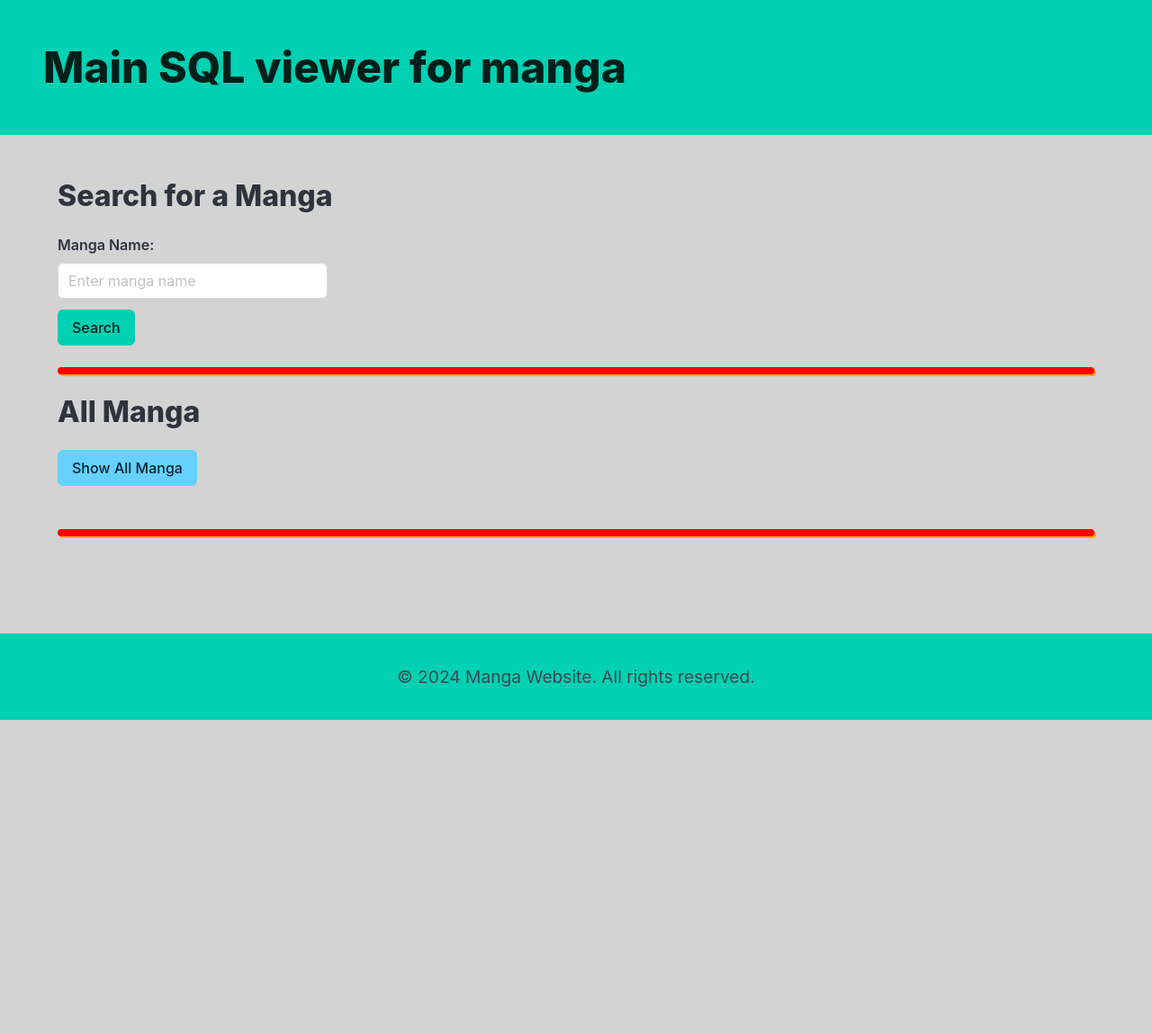
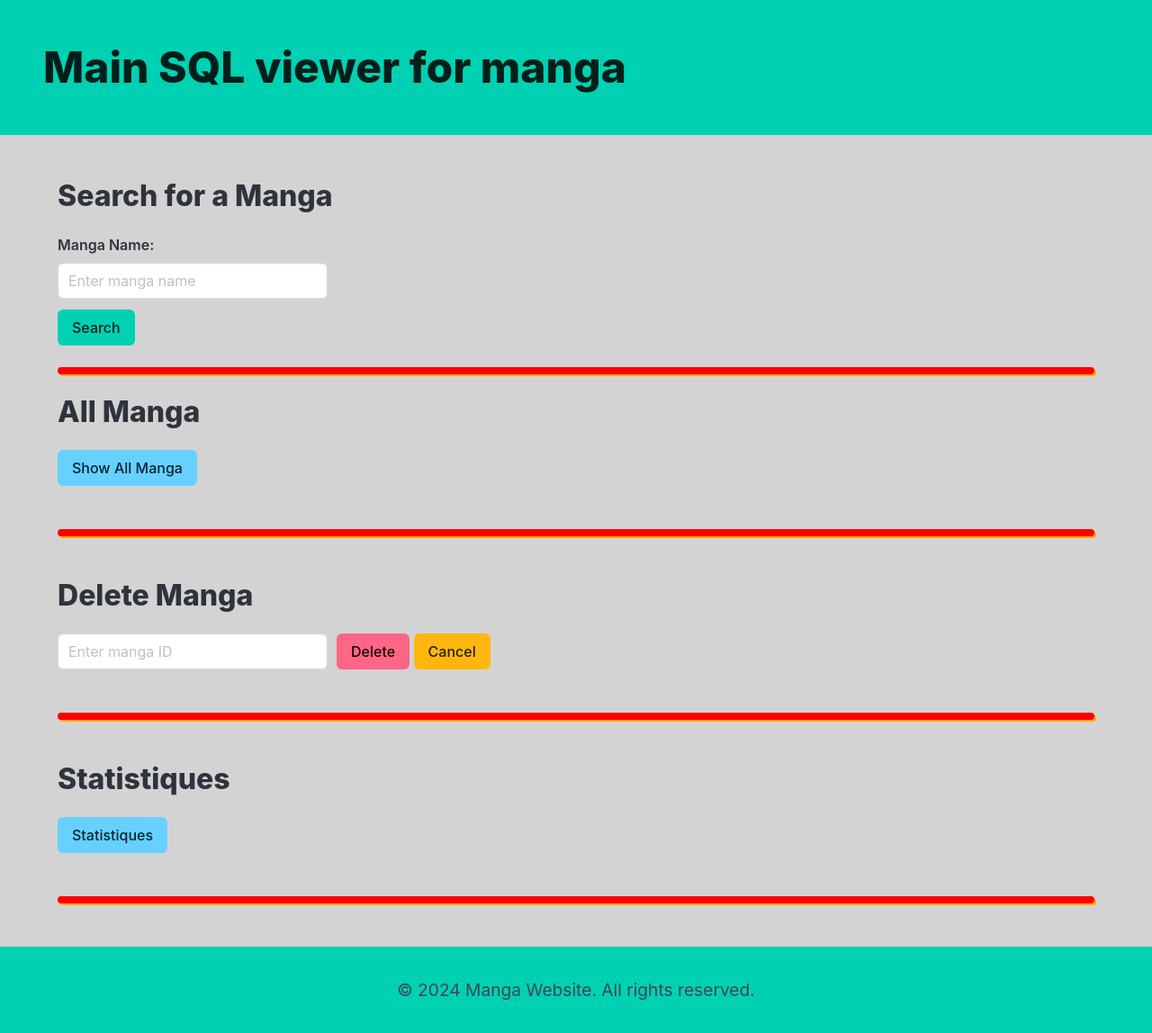
Before and after one commit to yourzon/HomeAnime-web, a Flask app: page / in a window 1280 px wide. Shown: the whole page at 90% size. Before the commit the page ends 800 px from the top, so only its background shows below. Run offline with Flask 3, Linux system fonts and the light colour scheme; some libraries are stand-ins or nearby versions.

Commit message:
-remove old dump -added delete entry into index (still need testing) -added baseline to redo sql handling

```diff
--- a/app.py
+++ b/app.py
@@ -1,10 +1,11 @@
-from flask import Flask, render_template, request, send_file, url_for, redirect, session, send_from_directory
+from flask import Flask, render_template, request, send_file, url_for, redirect, session, flash
 from flask_mysqldb import MySQL
 import requests
 from collections import namedtuple
 from io import BytesIO
 import os
 from config import TestingConfig
+from mylib import *
 
 app = Flask(__name__)
 
@@ -18,15 +19,19 @@ STATIC_IMAGE_MIME = 'image/webp'
 #- Cleanup backend python (chatgpt) - DONE
 #- make SQL connexion using os variable (app.config) - DONE
 #- make SQL command more streamline - DONE
+
 #- redo script using new name sql -
-
 #- add if up to date in manga details and search -
 #- add new entry in sql and maybe add tags? - LATER
 #- add more comment to js and python code
 #- add statistique page
 #- add remove entry code
+#- refactor with manga class like the scripts
+#- refactor with sql class
 #- Convert code to production
 
+#TODO
+db = MariaDBConnection(mysql)
 
 def sql_command(query,params=None,fetch_all=True):
     """
@@ -63,8 +68,9 @@ def sql_command(query,params=None,fetch_all=True):
         print(f"SQL Command Error: {e}")
         return None
 
-@app.route('/')
+@app.route('/',methods=['GET'])
 def index():
+    session.clear()
     return render_template('index.html')
 
 @app.route('/manga', methods=['POST'])
@@ -121,9 +127,6 @@ def manga_handler(manga_id=None):
     # Create a namedtuple based on the column names
     MangaRow = namedtuple("MangaRow", columns)
     manga = MangaRow(*row)
-
-    # Fetch the image URL
-    # image_url = get_image_url(manga.manga_id)
 
     # Fetch tags associated with the manga
     tags = sql_command(
@@ -252,6 +255,39 @@ def proxy_image(manga_id):
             mimetype=STATIC_IMAGE_MIME
         )
 
+@app.route('/',methods=['POST'])
+def delete_manga():
+    manga_id = request.form.get('manga_id', '').strip()  # Get manga ID from the form
+
+    if request.method == 'POST' and 'confirm' in request.form:  # Step 2: User confirmed deletion
+        # Delete the manga from DB
+        sql_command("DELETE FROM manga WHERE manga_id = %s", (manga_id,), False)
+        flash("Manga deleted successfully!", "success")
+        session.pop('pending_delete', None)  # Clear the pending delete session data
+        return redirect(url_for('delete_manga'))  # Redirect to clear the form data and flash message
+
+    # Step 1: Fetch manga details and ask for confirmation
+    columns, row = sql_command("SELECT * FROM manga WHERE manga_id = %s", (manga_id,), False)
+    if row:
+        MangaRow = namedtuple("MangaRow", columns)
+        manga = MangaRow(*row)
+        session['pending_delete'] = manga_id  # Store manga ID for confirmation
+        flash(f"Are you sure you want to delete: {manga.manga_id}, {manga.title}, {manga.eng_name}?", "warning")
+    else:
+        flash("Manga not found!", "danger")
+
+    return render_template("index.html")  # Stay on the same page
+
+#TODO
+@app.route('/statistiques',methods=['GET'])
+def get_stats():
+    #TODO
+    #-quantity of manga by read stat
+    #-number of manga
+    #-average of chapter read by manag
+    #-the number of is_lastest
+    #-the number of manga by year of release(button toggle)
+    print("")
 
 if __name__ == '__main__':
     app.run(debug=True)
--- a/static/custom-css/index.css
+++ b/static/custom-css/index.css
@@ -6,8 +6,10 @@ html{
 }
 body {
     background-color: lightgray;
-    height: 100%;
+    height: 200%;
     margin: 0;
+    display: flex;
+    flex-direction: column;
 }
 .container {
     margin-top: 50px;
@@ -21,7 +23,6 @@ hr.custom {
 /* Footer stays at the bottom */
 .custom-footer {
     background-color: #00d1b2;
-    position: absolute;
     height: 6rem;
     bottom: 0;
     width: 100%;
--- a/templates/index.html
+++ b/templates/index.html
@@ -7,7 +7,6 @@
     <!-- Link to Bulma CSS -->
     <link rel="stylesheet" href="{{ url_for('static', filename='bulma/css/bulma.css') }}">
     <link rel="stylesheet" href="{{ url_for('static', filename='custom-css/index.css') }}">
-
 </head>
 <body>
        <!-- Header -->
@@ -48,6 +47,53 @@
         <br>
         <hr class="custom">
         <br>
+         <!-- Delete Manga Button -->
+         <h1 class="title is-3">Delete Manga</h1>
+         <form method="POST" action="/">
+            <div class="field is-horizontal">
+                <div class="control is-expanded">
+                    <input type="text" id="manga_id" name="manga_id" class="input" required placeholder="Enter manga ID"
+                           style="width: 300px;" value="{{ request.form['manga_id'] if 'manga_id' in request.form else '' }}">
+                </div>
+                <!-- Buttons beside the input field -->
+                <div class="control is-grouped" style="margin-left: 10px;">
+                    <button type="submit" class="button is-danger">
+                        {% if session['pending_delete'] %}
+                            Confirm Delete
+                            <input type="hidden" name="confirm" value="yes">
+                            <input type="hidden" name="manga_id" value="{{ session['pending_delete'] }}">
+                        {% else %}
+                            Delete
+                        {% endif %}
+                    </button>
+
+                    <!-- Same form action for the cancel button -->
+                    <button type="button" class="button is-warning" onclick="clearInputAndRedirect()">Cancel</button>
+                </div>
+            </div>
+        </form>
+        {% with messages = get_flashed_messages(with_categories=true) %}
+            {% if messages %}
+                {% for category, message in messages %}
+                    <p style="color: {% if category == 'warning' %}yellow{% endif %};">
+                        {{ message }}
+                    </p>
+                {% endfor %}
+            {% endif %}
+        {% endwith %}
+         <br>
+         <hr class="custom">
+         <br>
+        <!-- Statistiques Button -->
+        <h1 class="title is-3">Statistiques</h1>
+        <form method="POST" action="/Statistiques">
+            <div class="control">
+                <button type="submit" class="button is-info">Statistiques</button>
+            </div>
+        </form>
+        <br>
+        <hr class="custom">
+        <br>
     </div>
     <!-- Footer -->
     <footer class="custom-footer">
@@ -55,3 +101,10 @@
     </footer>
 </body>
 </html>
+
+<script>
+    function clearInputAndRedirect() {
+        document.getElementById("manga_id").value = ""; // Clear the input field
+        window.location.href = "/"; // Redirect to homepage
+    }
+</script>
```
Also changed, not shown: dump.sql (deleted, +0 -86 lines), mylib.py (added, +60 -0 lines), templates/statistiques.html (added, +13 -0 lines).
